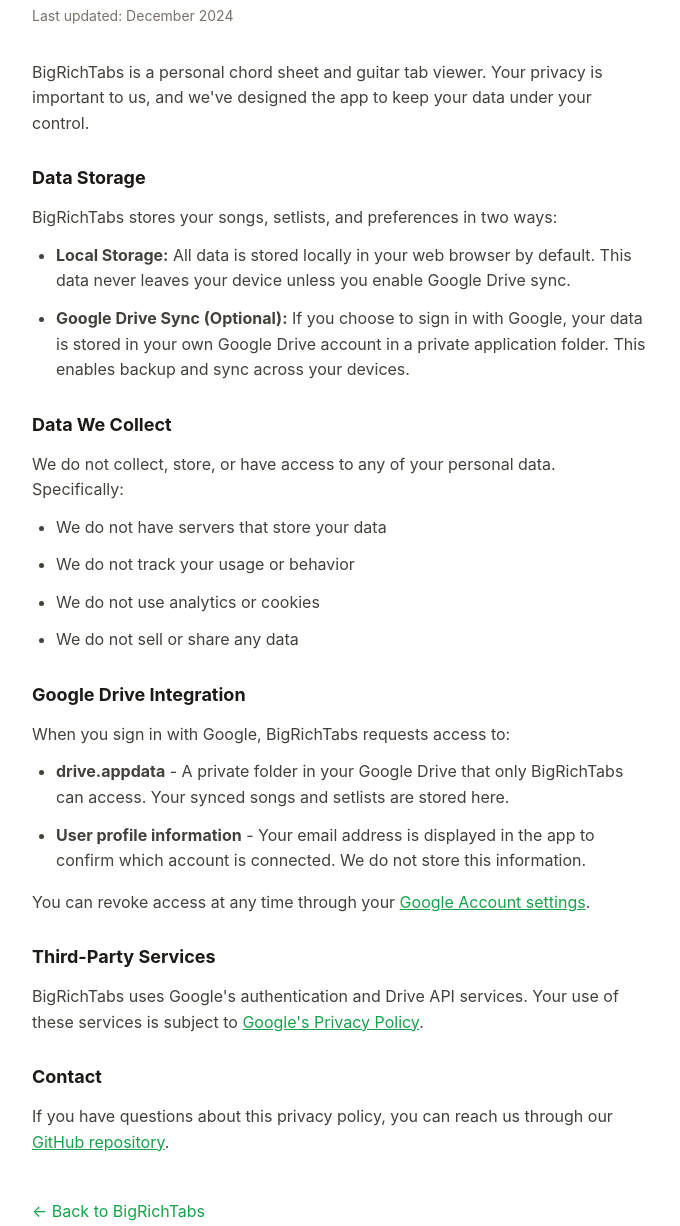
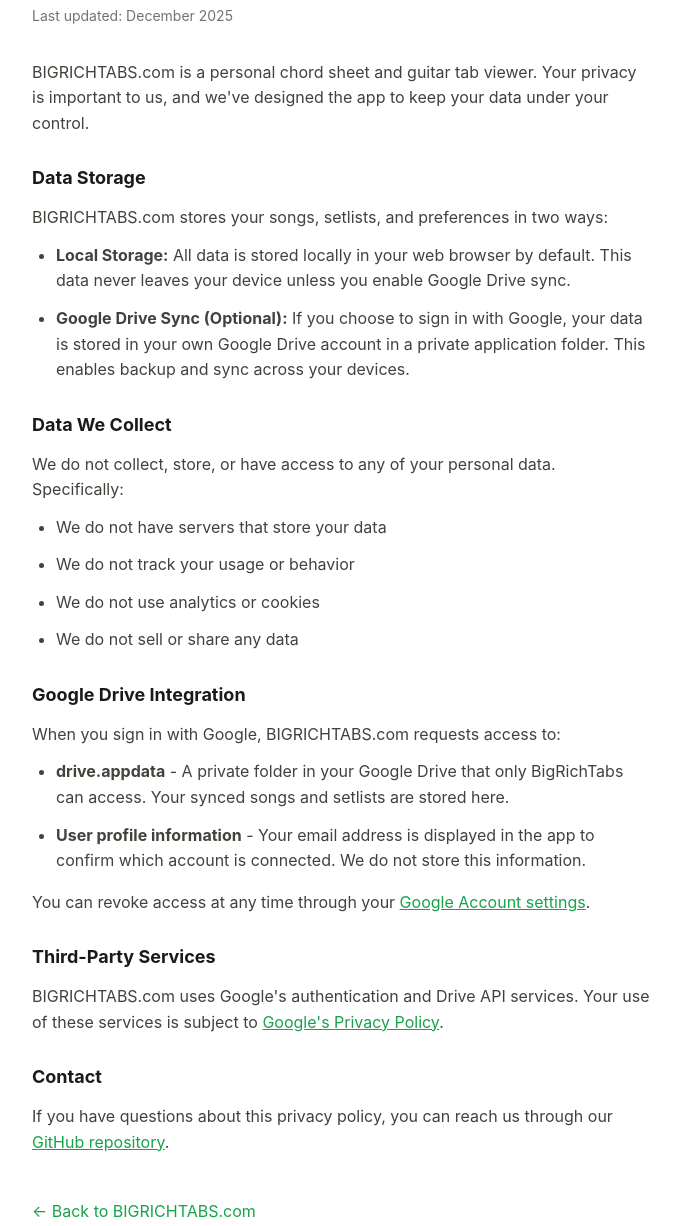
Before and after one commit to BIGRICHES/bigrichtabs, a plain HTML site: page privacy.html in a window 1280 px wide. Shown: the part 134-1360 px from the top of the page, without its empty margins (298-978 px from the left). Drawn offline with Linux system fonts and the light colour scheme.

Commit message:
Update privacy.html

```diff
--- a/privacy.html
+++ b/privacy.html
@@ -3,7 +3,7 @@
 <head>
   <meta charset="UTF-8">
   <meta name="viewport" content="width=device-width, initial-scale=1.0">
-  <title>Privacy Policy - BigRichTabs</title>
+  <title>Privacy Policy - BIGRICHTABS.com</title>
   <style>
     * {
       box-sizing: border-box;
@@ -75,12 +75,12 @@
 <body>
   <div class="container">
     <h1>Privacy Policy</h1>
-    <p class="updated">Last updated: December 2024</p>
+    <p class="updated">Last updated: December 2025</p>
 
-    <p>BigRichTabs is a personal chord sheet and guitar tab viewer. Your privacy is important to us, and we've designed the app to keep your data under your control.</p>
+    <p>BIGRICHTABS.com is a personal chord sheet and guitar tab viewer. Your privacy is important to us, and we've designed the app to keep your data under your control.</p>
 
     <h2>Data Storage</h2>
-    <p>BigRichTabs stores your songs, setlists, and preferences in two ways:</p>
+    <p>BIGRICHTABS.com stores your songs, setlists, and preferences in two ways:</p>
     <ul>
       <li><strong>Local Storage:</strong> All data is stored locally in your web browser by default. This data never leaves your device unless you enable Google Drive sync.</li>
       <li><strong>Google Drive Sync (Optional):</strong> If you choose to sign in with Google, your data is stored in your own Google Drive account in a private application folder. This enables backup and sync across your devices.</li>
@@ -96,7 +96,7 @@
     </ul>
 
     <h2>Google Drive Integration</h2>
-    <p>When you sign in with Google, BigRichTabs requests access to:</p>
+    <p>When you sign in with Google, BIGRICHTABS.com requests access to:</p>
     <ul>
       <li><strong>drive.appdata</strong> - A private folder in your Google Drive that only BigRichTabs can access. Your synced songs and setlists are stored here.</li>
       <li><strong>User profile information</strong> - Your email address is displayed in the app to confirm which account is connected. We do not store this information.</li>
@@ -104,12 +104,12 @@
     <p>You can revoke access at any time through your <a href="https://myaccount.google.com/permissions" target="_blank">Google Account settings</a>.</p>
 
     <h2>Third-Party Services</h2>
-    <p>BigRichTabs uses Google's authentication and Drive API services. Your use of these services is subject to <a href="https://policies.google.com/privacy" target="_blank">Google's Privacy Policy</a>.</p>
+    <p>BIGRICHTABS.com uses Google's authentication and Drive API services. Your use of these services is subject to <a href="https://policies.google.com/privacy" target="_blank">Google's Privacy Policy</a>.</p>
 
     <h2>Contact</h2>
     <p>If you have questions about this privacy policy, you can reach us through our <a href="https://github.com/bigriches/bigrichtabs" target="_blank">GitHub repository</a>.</p>
 
-    <a href="index.html" class="back-link">&larr; Back to BigRichTabs</a>
+    <a href="index.html" class="back-link">&larr; Back to BIGRICHTABS.com</a>
   </div>
 </body>
 </html>
```
